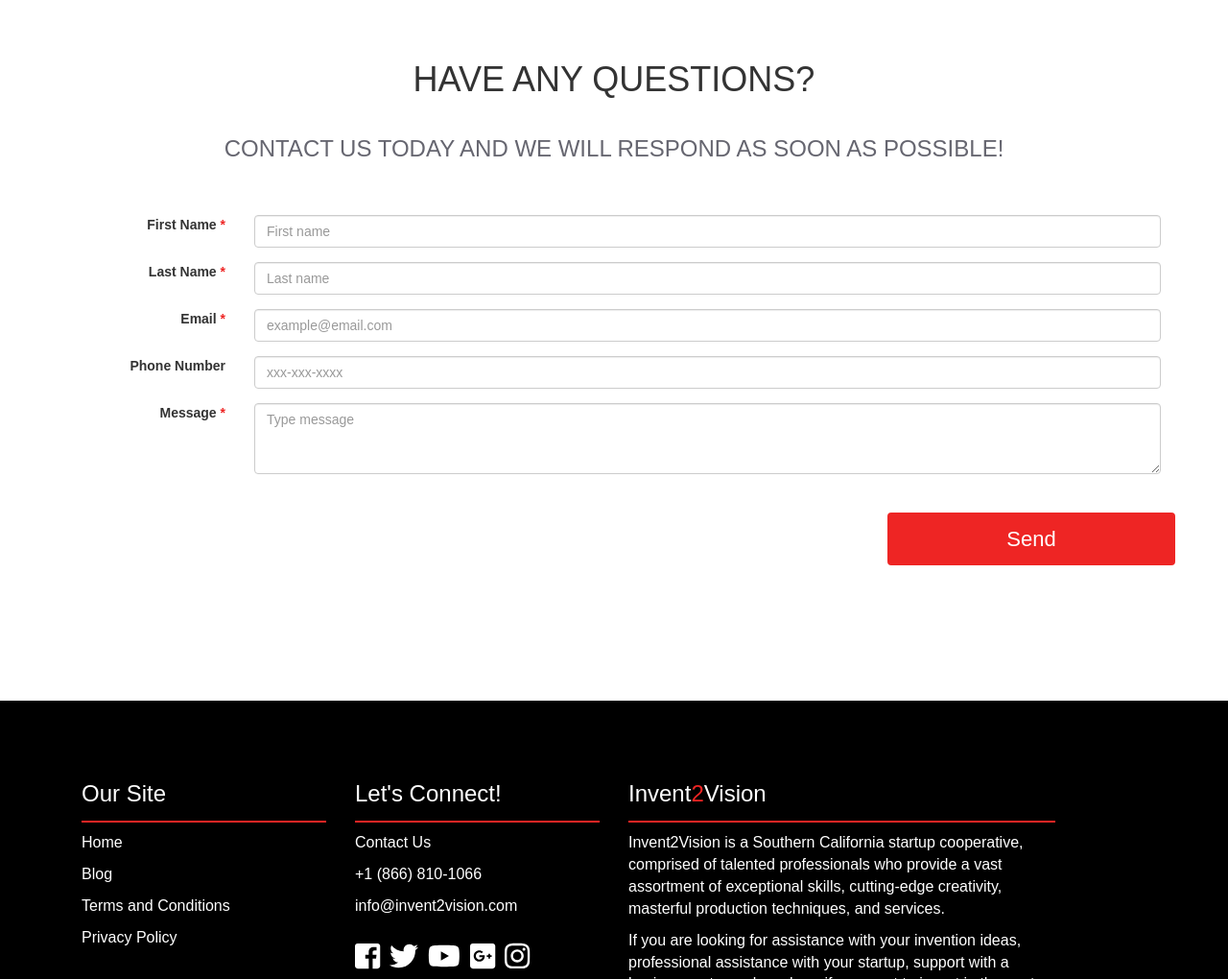
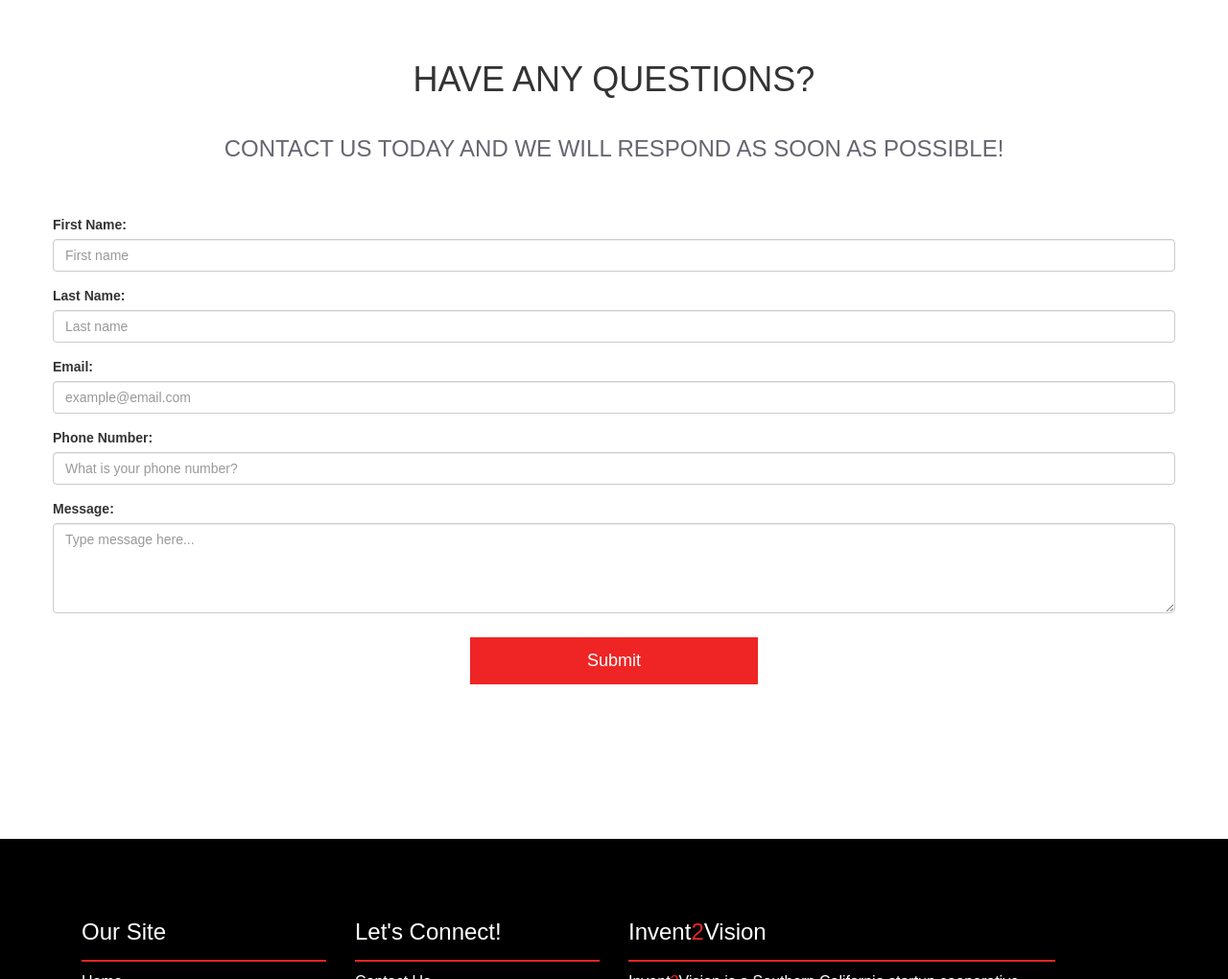
Before and after one commit to davidi2v/i2v, a PHP site: page / in a window 1280 px wide. Shown: the part 5480-6500 px from the top of the page at 96% size. Run offline with PHP 8.4, Linux system fonts and the light colour scheme; some libraries are stand-ins or nearby versions; some web fonts are replaced.

Commit message:
added services and team pages and made some CSS updages to the whole application

```diff
--- a/css/style.css
+++ b/css/style.css
@@ -660,6 +660,28 @@ height: 320px;
   color: #ee2524;
 }
 
+input#submitButton {
+background-color: #ee2524;
+color: #fff;
+padding: 10px 0px;
+width: 300px;
+display: block;
+margin: 25px auto;
+margin-bottom: 35px;
+border: solid 2px #ee2524;
+font-size: 18px;
+
+text-shadow: none;
+
+transition: .5s;
+}
+
+input#submitButton:hover {
+background-color: #fff;
+color: #ee2524;
+border: solid 2px #ee2524;
+}
+
 footer {
   background-color: #000;
   color: #fff;
@@ -668,7 +690,7 @@ footer {
   font-size: 16px;
 }
 
-footer span {color: #ee2524;}
+span.i2vRed {color: #ee2524;}
 
 footer h3 {
   border-bottom: solid 2px #ee2524;
@@ -755,11 +777,11 @@ Service Pages CSS
 .service {
   height: 60vh;
   text-align: center;
-  padding-top: 7em;
-  margin-bottom: 15em;
+  padding-top: 5em;
+  margin-bottom: 20em;
 }
 
-.service img {width: 300px; margin-bottom: 3em;}
+.service img {width: 200px; margin-bottom: 3em;}
 .service h1 {font-size: 4em; padding-bottom: 30px; color: #ee2524;}
 .service p {font-size: 20px;}
 
@@ -1059,7 +1081,7 @@ Team's Personal Pages CSS
   padding-bottom: 1.5em;
 }
 
-.member .divHeader h2 {
+.member .divHeader h1 {
   padding-bottom: 10px;
 }
 
@@ -1076,7 +1098,7 @@ Team's Personal Pages CSS
   padding-left: 1em;
 }
 
-.member .text p {
+.member p.text {
   font-size: 18px;
   padding-bottom: 15px;
 }
--- /dev/null
+++ b/footer.php
@@ -0,0 +1,46 @@
+	<footer>
+	<div class="container">
+	  <div class="col-lg-3">
+		<h3>Our Site</h3>
+		<ul>
+		  <li><a href="index.php">Home</a></li>
+		  <li><a href="blog.html">Blog</a></li>
+		  <li><a href="%20pages/terms.html">Terms and Conditions</a></li>
+		  <li><a href="%20pages/privacy-policy.html">Privacy Policy</a></li>
+		</ul>
+	  </div>
+	  <div class="col-lg-3">
+		<h3>Let's Connect!</h3>
+		<ul>
+		  <li><a href="https://www.invent2vision.com/page/contact-us">Contact Us</a></li>
+		  <li>+1 (866) 810-1066</li>
+		  <li>info@invent<span class="i2vRed">2</span>vision.com</li>
+		  <li>
+			<ul class="sMediaList">
+			  <li><a href="https://www.facebook.com/invent2vision/" target="_blank"><i class="fab fa-facebook-square"></i></a></li>
+			  <li><a href="https://twitter.com/invent2vision" target="_blank"><i class="fab fa-twitter"></i></a></li>
+			  <li><a href="https://www.youtube.com/channel/UCO1mnBQVn2htaLr_nuBnH4Q" target="_blank"><i class="fab fa-youtube"></i></a></li>
+			  <li><a href="https://plus.google.com/u/4/103187553370973302372" target="_blank"><i class="fab fa-google-plus-square"></i></a></li>
+			  <li><a href="https://www.instagram.com/invent2vision/?hl=en" target="_blank"><i class="fab fa-instagram"></i></a></li>
+			</ul>
+		  </li>
+		</ul>
+	  </div>
+	  <div class="col-lg-5">
+		<h3>Invent<span class="i2vRed">2</span>Vision</h3>
+		<p>Invent<span class="i2vRed">2</span>Vision is a Southern California startup cooperative, comprised of talented professionals who provide a vast assortment of exceptional skills, cutting-edge creativity, masterful production techniques, and services.</p>
+		<p>If you are looking for assistance with your invention ideas, professional assistance with your startup, support with a business setup or launch, or if you want to invest in the next great invention project, or maybe you would like to be apart of the I<span class="i2vRed">2</span>V team, all you have to do is contact us to schedule an appointment with a member of our I<span class="i2vRed">2</span>V team. We look forward to hearing from you!</p>
+	  </div>
+	</div>
+	<div class="container copyright">
+	  <p> &copy; <?php echo date("Y"); ?> Invent<span class="i2vRed">2</span>Vision</p>
+	  <div class="hideme">
+		<a id="back-to-top" href="#"><i class="fas fa-angle-up"></i></a>
+	  </div>
+	</div>
+	</footer>
+</body>
+	<script src="https://ajax.googleapis.com/ajax/libs/jquery/3.3.1/jquery.min.js"></script>
+	<script src="https://maxcdn.bootstrapcdn.com/bootstrap/3.3.7/js/bootstrap.min.js"></script>
+	<script src="js/script.js"></script>
+</html>
--- a/index.php
+++ b/index.php
@@ -1,3 +1,57 @@
+<?php
+$feedback =''; //empty until there is feedback.
+if (isset($_POST['lName']))
+{
+	/*-------------------------------------
+	| Initialize Variables
+	-------------------------------------*/
+	$to = "davidjuarez1411@gmail.com";
+	$subject = "Invent2Vision Contact Form";
+	$fName = $_POST['fName'];
+	$lName = $_POST['lName'];
+	$email = $_POST['email'];
+	$phone = $_POST['phone'];
+	$message = $_POST['message'];
+	/*-------------------------------------
+	| Validation
+	-------------------------------------*/
+	if ($fName == '' || $lName == '' || $email == '' || $phone == '' || $message == '')
+	{
+		$feedback = 'Fill out all the fields';
+	}
+	else
+	{
+		/*-------------------------------------
+		| Compose
+		-------------------------------------*/
+		$body = '
+			Hi! My name is ' . $fName . ' ' . $lName . ' and my message is, <br><br>
+			' . $message . '<br>
+			Sincerely,<br>
+			' . $lName . '<br>
+			P.S. Oh yeah, my email is ' . $email . '. Also, you can call me at' . $phone . '.';
+		/*-------------------------------------
+		| Make it look like a real email
+		-------------------------------------*/
+		$headers = "From: davidjuarez1411@gmail.com" . "\r\n";
+		$headers .= "Reply-To: ". strip_tags($_POST['req-email']) . "\r\n";
+		// $headers .= "CC: susan@example.com\r\n";
+		$headers .= "MIME-Version: 1.0\r\n";
+		$headers .= "Content-Type: text/html; charset=ISO-8859-1\r\n";
+		/*-------------------------------------
+		| Send the email
+		-------------------------------------*/
+		if (!mail($to, $subject, $body, $headers))
+		{
+			$feedback = 'I apologize! We were unable to send from our hosted server. Please contact me directly <a href="mailto:davidjuarez1411@gmail.com">here</a>.';
+		}
+		else
+		{
+			$feedback = 'Message Sent from our servers. Let\'s hope it gets through the mail servers!';
+		}
+	}
+}
+?>
 <!DOCTYPE html>
 <html lang="en" dir="ltr">
   <head>
@@ -18,21 +72,37 @@
             <span class="icon-bar"></span>
             <span class="icon-bar"></span>
           </button>
-          <a class="navbar-brand" href="index.html"><img src="img/png/i2v_logo.png" alt="Invent2Vision"></a>
+          <a class="navbar-brand" href="index.php"><img src="img/png/i2v_logo.png" alt="Invent2Vision"></a>
         </div>
         <div class="collapse navbar-collapse navbar-right" id="myNavbar">
           <ul class="nav navbar-nav">
-            <li class="active"><a href="index.html">Home</a></li>
+            <li class="active"><a href="index.php">Home</a></li>
             <li class="dropdown">
               <a class="dropdown-toggle" data-toggle="dropdown" href="#">Services<span class="caret"></span></a>
+              <?php
+          			// if ($conn = mysqli_connect('localhost', 'root', 'root', 'Invent2Vision')):
+                //
+          			// 	//run the query
+          			// 	 $sql ="SELECT * FROM services";
+                //
+          			// 	 $result = mysqli_query($conn, $sql);
+                //
+          			// 	 //loop the results
+          			// 	 while ($row = mysqli_fetch_assoc($result)):
+
+          		 ?>
               <ul class="dropdown-menu">
-                <li><a href="%20pages/product-development.html">Product Development</a></li>
-                <li><a href="%20pages/manufacturing.html">Manufacturing</a></li>
-                <li><a href="%20pages/marketing.html">Marketing</a></li>
-                <li><a href="%20pages/fulfillment.html">Fulfillment</a></li>
-                <li><a href="%20pages/financial-management.html">Financial Management</a></li>
-                <li><a href="%20pages/business-development.html">Business Development</a></li>
+                <li><a href="/services.php?id=1">Product Development</a></li>
+                <li><a href="/services.php?id=2">Manufacturing</a></li>
+                <li><a href="/services.php?id=3">Marketing</a></li>
+                <li><a href="/services.php?id=4">Fulfillment</a></li>
+                <li><a href="/services.php?id=5">Financial Management</a></li>
+                <li><a href="/services.php?id=6">Business Development</a></li>
               </ul>
+              <?php
+              // 	endwhile;
+              // endif;
+              ?>
             </li>
             <li class="dropdown">
               <a class="dropdown-toggle" data-toggle="dropdown" href="#">Contact Us<span class="caret"></span></a>
@@ -192,7 +262,7 @@
     <section>
       <div class="container mission">
         <div class="innerDiv">
-          <h1>I2V MISSION</h1>
+          <h1>I<span class="i2vRed">2</span>V MISSION</h1>
           <h3>Our mission is to help the world by helping others make their dreams come true.</h3>
           <blockquote>
             <p>Let us help you to develop your products marketing and service policies, programs and systems to best support the strategic direction and alignment with your goals. We are able to make sure the best outcome possible with poignant messaging your target audience will respond to.</p>
@@ -212,19 +282,19 @@
             <img src="img/gif/productDevelopment.gif" alt="Product Development">
             <h3>Product Development</h3>
             <p>From concept to reality we can bring your vision to life. Every project we review starts with a concept or prototype which we use to research and develop into...</p>
-            <a href="%20pages/product-development.html">Read More</a>
+            <a href="services.php?id=1">Read More</a>
           </div>
           <div class="col-sm-4 serviceDiv">
             <img src="img/gif/manufacturing.gif" alt="Manufacturing">
             <h3>Manufacturing</h3>
             <p>We are able to provide everything from prototype to production, with full-service manufacturing for a wide array of industries. We are...</p>
-            <a href="%20pages/manufacturing.html">Read More</a>
+            <a href="services.php?id=2">Read More</a>
           </div>
           <div class="col-sm-4 serviceDiv">
             <img src="img/gif/marketing.gif" alt="Marketing">
             <h3>Marketing</h3>
             <p>Let us help you develop your products marketing and service policies, programs and systems, to best support the strategic direction and...</p>
-            <a href="%20pages/marketing.html">Read More</a>
+            <a href="services.php?id=3">Read More</a>
           </div>
         </div>
         <div class="row">
@@ -232,22 +302,22 @@
             <img src="img/gif/fulfillment.gif" alt="Fulfillment">
             <h3>Fulfillment</h3>
             <p>I2V can execute all your fulfillment needs. We handle drop shipments direct from the manufacturing plant, individual packages delivered from...</p>
-            <a href="%20pages/fulfillment.html">Read More</a>
+            <a href="services.php?id=4">Read More</a>
           </div>
           <div class="col-sm-4 serviceDiv">
             <img src="img/gif/financialManagement.gif" alt="Financial Management">
             <h3>Financial Management</h3>
             <p>The Financial team can maximize the return on financial assets by establishing and enforcing financial policies, procedures, controls, and...</p>
-            <a href="%20pages/financial-management.html">Read More</a>
+            <a href="services.php?id=5">Read More</a>
           </div>
           <div class="col-sm-4 serviceDiv">
             <img src="img/gif/businessDevelopment.gif" alt="Business Development">
             <h3>Business Development</h3>
             <p>We can advise and assist with the setup of the following business needs; trademark, patent, copyrights, corporate identification, business relationship...</p>
-            <a href="%20pages/business-development.html">Read More</a>
+            <a href="services.php?id=6">Read More</a>
           </div>
         </div>
-      </div>
+      </div
     </section>
     <section>
       <div class="featInventor parallax desktop">
@@ -290,7 +360,7 @@
               <h3 class="name">Carlos Landazuri</h3>
               <p class="title">Chief Executive Officer</p>
               <p class="descr">Invent2Vision CEO and founder Carlos Landazuri has been developing new...</p>
-              <a href="team/carlos-landazuri.html">Read More</a>
+              <a href="theteam.php?id=1">Read More</a>
             </div>
           </div>
             <div class="col-sm-4 col-sm-12 teamDiv">
@@ -298,7 +368,7 @@
               <h3 class="name">Jessica Manuel O'Neal</h3>
               <p class="title">Chief Financial Officer</p>
               <p class="descr">Jessica Manuel-O’Neal serves as the CFO of Invent2Vision. She attended Pacific...</p>
-              <a href="team/jessica-manuel-oneal.html">Read More</a>
+              <a href="theteam.php?id=2">Read More</a>
             </div>
           </div>
             <div class="col-sm-4 col-sm-12 teamDiv">
@@ -306,7 +376,7 @@
               <h3 class="name">Shelley Scott-Mahoney</h3>
               <p class="title">Chief Marketing Officer</p>
               <p class="descr">As the Chief Marketing Officer for Invent2Vision, Shelley is constantly searching...</p>
-              <a href="team/shelley-mahoney.html">Read More</a>
+              <a href="theteam.php?id=3">Read More</a>
             </div>
           </div>
         </div>
@@ -316,7 +386,7 @@
               <h3 class="name">Griselda Leandro-Macias</h3>
               <p class="title">Executive Administrative Assistant</p>
               <p class="descr">Griselda Leandro is the Executive Administrative Assistant at Invent2Vision. She...</p>
-              <a href="team/griselda-leandro-macias.html">Read More</a>
+              <a href="theteam.php?id=4">Read More</a>
             </div>
           </div>
           <div class="col-sm-3 col-sm-12 teamDiv">
@@ -324,7 +394,7 @@
               <h3 class="name">Cory Harris</h3>
               <p class="title">Music Director & Social Media Management</p>
               <p class="descr">Cory Harris is the Social Media manager for Invent2Vision. As...</p>
-              <a href="team/cory-harris.html">Read More</a>
+              <a href="theteam.php?id=5">Read More</a>
             </div>
           </div>
           <div class="col-sm-3 col-sm-12 teamDiv">
@@ -332,7 +402,7 @@
             <h3 class="name">Jessica "Scratch" Lee</h3>
             <p class="title">Graphic Designer</p>
             <p class="descr">Jessica Le is one of the Graphic Designers at Invent2Vision. Everyone calls her...</p>
-            <a href="team/jessica-le.html">Read More</a>
+            <a href="theteam.php?id=6">Read More</a>
           </div>
           </div>
           <div class="col-sm-3 col-sm-12 teamDiv">
@@ -340,7 +410,7 @@
               <h3 class="name">David Juarez</h3>
               <p class="title">Web &amp; Graphic Designer</p>
               <p class="descr">David Juarez is Invent2Vision's Web & Graphic Designer. He graduated from Mt Sierra...</p>
-              <a href="team/david-juarez.html">Read More</a>
+              <a href="theteam.php?id=7">Read More</a>
             </div>
           </div>
         </div>
@@ -352,89 +422,61 @@
           <h1>HAVE ANY QUESTIONS?</h1>
           <h3>CONTACT US TODAY AND WE WILL RESPOND AS SOON AS POSSIBLE!</h3>
         </div>
-        <form>
-          <div class="form-group row">
-            <label for="firstName" class="col-sm-2 col-form-label text-right required">First Name</label>
-            <div class="col-sm-10">
-              <input type="text" class="form-control" id="firstName" placeholder="First name" required>
+        <?php if (!empty($feedback)) : ?>
+  			<div class="alert alert-info emailAlert" id ="alert">
+  				<?php echo $feedback; ?>
   			</div>
+  		<?php endif; ?>
+      <form method="post" action="#alert" id="contact" class="form-horizontal  text-left">
+        <div class="form-group text-left">
+          <label for="fName">First Name:</label>
+          <input name="fName" type="text" class="form-control" id="fName" placeholder= "First name">
         </div>
-          <div class="form-group row">
-            <label for="lastName" class="col-sm-2 col-form-label text-right required">Last Name</label>
-            <div class="col-sm-10">
-              <input type="text" class="form-control" id="lastName" placeholder="Last name" required>
+        <div class="form-group text-left">
+          <label for="lName">Last Name:</label>
+          <input name="lName" type="text" class="form-control" id="lName" placeholder= "Last name">
         </div>
+        <div class="form-group text-left">
+          <label for="email">Email:</label>
+          <input name="email" type="email" class="form-control" id="email" placeholder= "example@email.com">
         </div>
-          <div class="form-group row">
-            <label for="email" class="col-sm-2 col-form-label text-right required">Email</label>
-            <div class="col-sm-10">
-              <input type="email" class="form-control" id="email" placeholder="example@email.com" required>
+        <div class="form-group text-left">
+          <label for="phone">Phone Number:</label>
+          <input name="phone" type="text" class="form-control" id="phone" placeholder= "What is your phone number?">
         </div>
+        <div class="form-group text-left">
+          <label for="message">Message:</label>
+          <textarea class="form-control" rows="4" cols="50" id="message" name="message" style="width:100%" placeholder= "Type message here..." ></textarea>
         </div>
-          <div class="form-group row">
-            <label for="phone" class="col-sm-2 col-form-label text-right">Phone Number</label>
-            <div class="col-sm-10">
-              <input type="text" class="form-control" id="phone" placeholder="xxx-xxx-xxxx">
-            </div>
-          </div>
-          <div class="form-group row">
-            <label for="message" class="col-sm-2 col-form-label text-right required">Message</label>
-            <div class="col-sm-10">
-              <textarea class="form-control" id="message" rows="3" placeholder="Type message" required></textarea>
-            </div>
-          </div>
-          <div class="form-group row">
-            <div class="col-md-offset-2 col-sm-offset-4">
-              <button type="submit" class="btn btn-primary">Send</button>
-            </div>
-          </div>
+        <input id="submitButton" type="submit" value="Submit" name="submit">
       </form>
       </div>
     </section>
+    <!-- <section>
+		<div class="contact" id="contactMe">
+			<h1 class="text-center">Contact me</h1>
+			<form method="post" action="#alert" id="contact" class="form-horizontal  text-left">
+				<div class="form-group text-left">
+					<label for="name">Name:</label>
+					<input name="name" type="name" class="form-control" id="name" placeholder= "Who will I be communicating with?">
+				</div>
+				<div class="form-group text-left">
+					<label for="email">Email:</label>
+					<input name="email" type="email" class="form-control" id="email" placeholder= "What is your email?">
+				</div>
+				<div class="form-group text-left">
+					<label for="subject">Subject:</label>
+					<input name="subject" type="text" class="form-control" id="subject" placeholder= "What is your email about?">
+				</div>
+				<div class="form-group text-left">
+					<label for="message">Message:</label>
+					<textarea class="form-control" rows="4" cols="50" id="message" name="message" style="width:100%" placeholder= "Type message here..." ></textarea>
+				</div>
+				<input id="submitButton" type="submit" value="Submit" name="submit">
+			</form>
+		</div>
+    </section> -->
   </main>
-  <footer>
-    <div class="container">
-      <div class="col-lg-3">
-        <h3>Our Site</h3>
-        <ul>
-          <li><a href="index.html">Home</a></li>
-          <li><a href="blog.html">Blog</a></li>
-          <li><a href="%20pages/terms.html">Terms and Conditions</a></li>
-          <li><a href="%20pages/privacy-policy.html">Privacy Policy</a></li>
-        </ul>
-      </div>
-      <div class="col-lg-3">
-        <h3>Let's Connect!</h3>
-        <ul>
-          <li><a href="https://www.invent2vision.com/page/contact-us">Contact Us</a></li>
-          <li>+1 (866) 810-1066</li>
-          <li>info@invent2vision.com</li>
-          <li>
-            <ul class="sMediaList">
-              <li><a href="https://www.facebook.com/invent2vision/" target="_blank"><i class="fab fa-facebook-square"></i></a></li>
-              <li><a href="https://twitter.com/invent2vision" target="_blank"><i class="fab fa-twitter"></i></a></li>
-              <li><a href="https://www.youtube.com/channel/UCO1mnBQVn2htaLr_nuBnH4Q" target="_blank"><i class="fab fa-youtube"></i></a></li>
-              <li><a href="https://plus.google.com/u/4/103187553370973302372" target="_blank"><i class="fab fa-google-plus-square"></i></a></li>
-              <li><a href="https://www.instagram.com/invent2vision/?hl=en" target="_blank"><i class="fab fa-instagram"></i></a></li>
-            </ul>
-          </li>
-        </ul>
-      </div>
-      <div class="col-lg-5">
-        <h3>Invent<span>2</span>Vision</h3>
-        <p>Invent2Vision is a Southern California startup cooperative, comprised of talented professionals who provide a vast assortment of exceptional skills, cutting-edge creativity, masterful production techniques, and services.</p>
-        <p>If you are looking for assistance with your invention ideas, professional assistance with your startup, support with a business setup or launch, or if you want to invest in the next great invention project, or maybe you would like to be apart of the I2V team, all you have to do is contact us to schedule an appointment with a member of our I2V team. We look forward to hearing from you!</p>
-      </div>
-    </div>
-    <div class="container copyright">
-      <p>Copyright &copy; Invent2Vision</p>
-      <div class="hideme">
-        <a id="back-to-top" href="#"><i class="fas fa-angle-up"></i></a>
-      </div>
-    </div>
-  </footer>
-  </body>
-  <script src="https://ajax.googleapis.com/ajax/libs/jquery/3.3.1/jquery.min.js"></script>
-   <script src="https://maxcdn.bootstrapcdn.com/bootstrap/3.3.7/js/bootstrap.min.js"></script>
-  <script src="js/script.js"></script>
-</html>
+  <?php
+  include('footer.php');
+  ?>
```
Also changed, not shown: services.php (added, +90 -0 lines), theteam.php (added, +92 -0 lines). Lines whose indentation alone changed are shown as unchanged.
